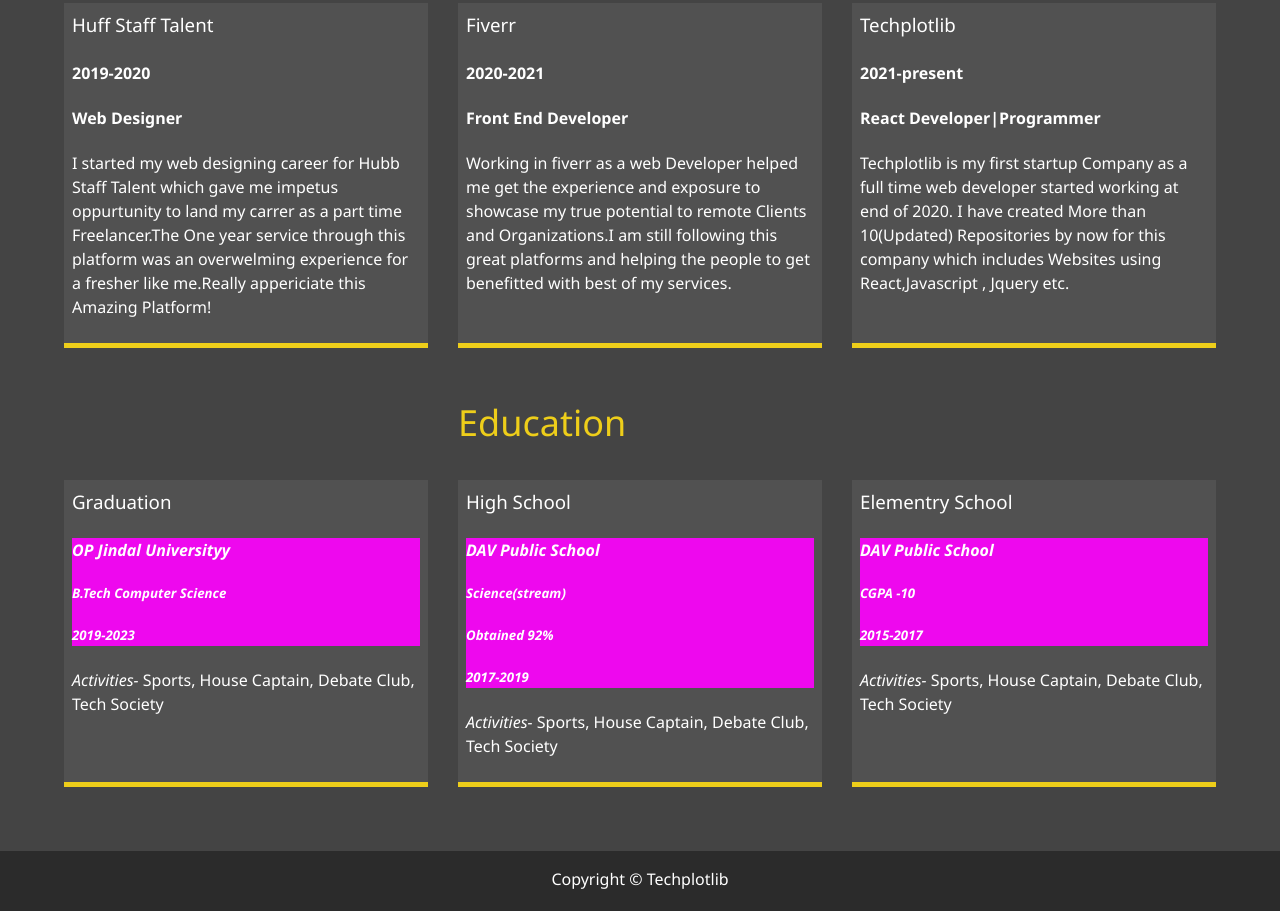
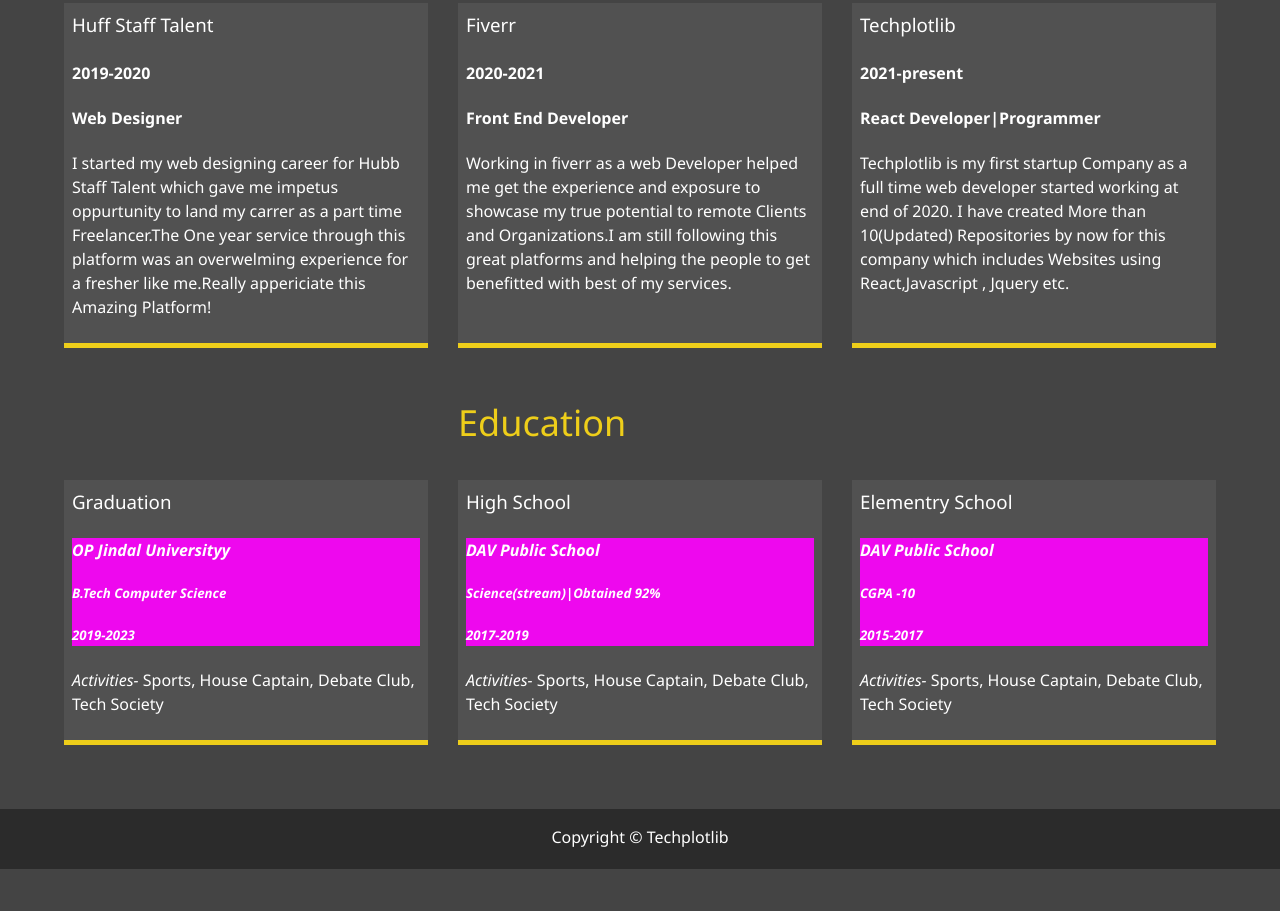
Before and after one commit to Techplotlib/My_portfolio, a plain HTML site: page about.html in a window 1280 px wide. Shown: the part 705-1616 px from the top of the page. After the commit the page ends 1574 px from the top, so only its background shows below. Drawn offline with Linux system fonts and the light colour scheme.

Commit message:
Update about.html

```diff
--- a/about.html
+++ b/about.html
@@ -125,8 +125,8 @@
         <h3>High School</h3>
         <div class="qual">
             <h4><em>DAV Public School</em></h4>
-            <h5><em>Science(stream) </em></h5>
-            <h5><em>Obtained 92%</em></h5>
+            <h5><em>Science(stream)|Obtained 92% </em></h5>
+
             <h5><em>2017-2019</em></h5>
         </div>
         <p><i>Activities-</i> Sports, House Captain, Debate Club, Tech Society</p>
```
